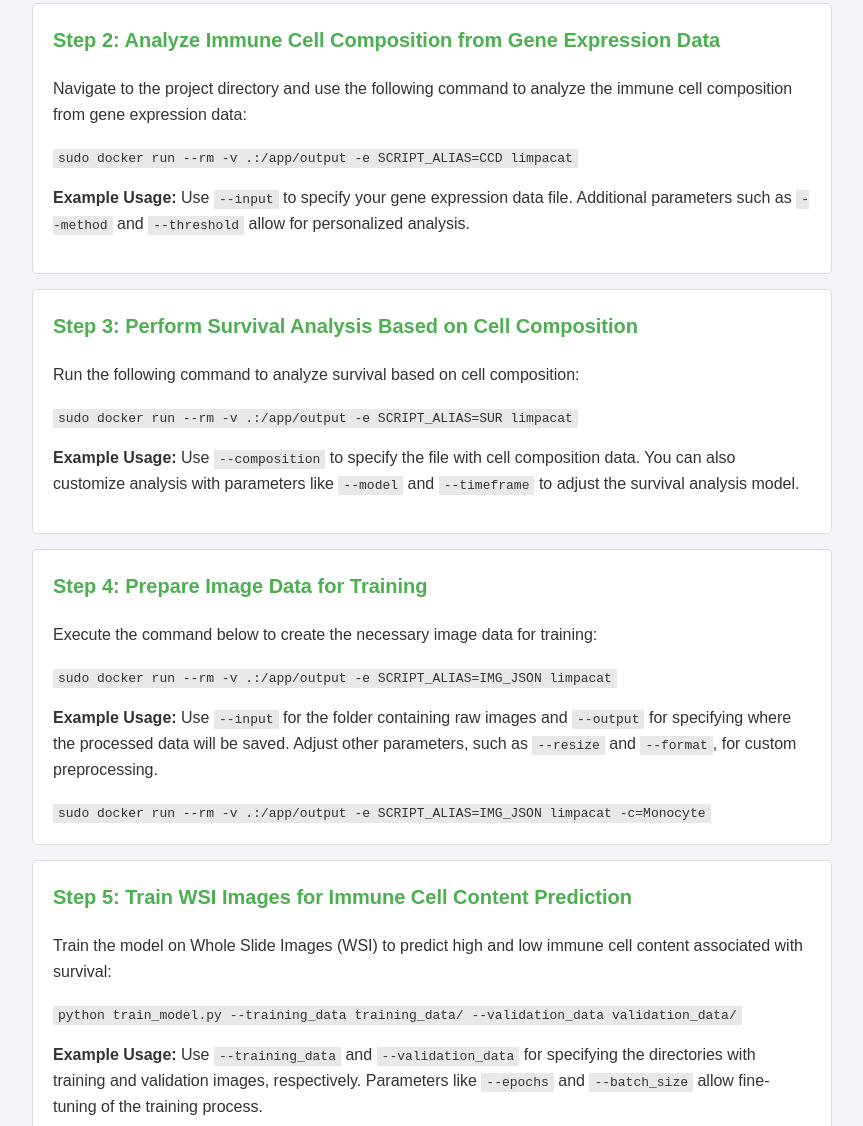
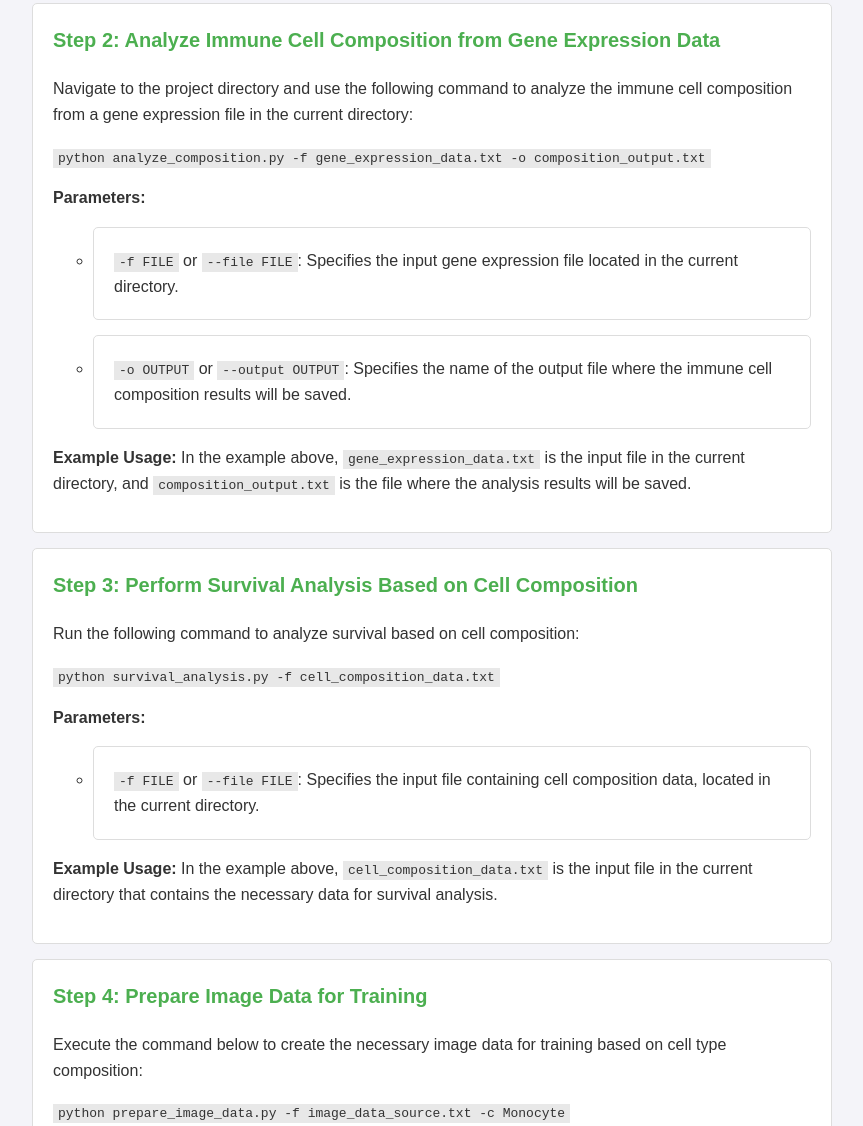
Before and after one commit to holiday01/LIMPACAT, a plain HTML site: page docs/index.html in a window 1280 px wide. Shown: the part 704-1830 px from the top of the page, without its empty margins (208-1071 px from the left). Drawn offline with Linux system fonts and the light colour scheme.

Commit message:
Update index.html

```diff
--- a/docs/index.html
+++ b/docs/index.html
@@ -105,25 +105,42 @@
                 <p>Pull docker file:</p>
                 <code>docker pull yenjungchiu/limpacat</code>
             </li>
+
             <li>
                 <h3>Step 2: Analyze Immune Cell Composition from Gene Expression Data</h3>
-                <p>Navigate to the project directory and use the following command to analyze the immune cell composition from gene expression data:</p>
-                <code>sudo docker run --rm -v .:/app/output -e SCRIPT_ALIAS=CCD limpacat</code>
-                <p><strong>Example Usage:</strong> Use <code>--input</code> to specify your gene expression data file. Additional parameters such as <code>--method</code> and <code>--threshold</code> allow for personalized analysis.</p>
+                <p>Navigate to the project directory and use the following command to analyze the immune cell composition from a gene expression file in the current directory:</p>
+                <code>python analyze_composition.py -f gene_expression_data.txt -o composition_output.txt</code>
+                <p><strong>Parameters:</strong></p>
+                <ul>
+                    <li><code>-f FILE</code> or <code>--file FILE</code>: Specifies the input gene expression file located in the current directory.</li>
+                    <li><code>-o OUTPUT</code> or <code>--output OUTPUT</code>: Specifies the name of the output file where the immune cell composition results will be saved.</li>
+                </ul>
+                <p><strong>Example Usage:</strong> In the example above, <code>gene_expression_data.txt</code> is the input file in the current directory, and <code>composition_output.txt</code> is the file where the analysis results will be saved.</p>
             </li>
+
 
             <li>
                 <h3>Step 3: Perform Survival Analysis Based on Cell Composition</h3>
                 <p>Run the following command to analyze survival based on cell composition:</p>
-                <code>sudo docker run --rm -v .:/app/output -e SCRIPT_ALIAS=SUR limpacat</code>
-                <p><strong>Example Usage:</strong> Use <code>--composition</code> to specify the file with cell composition data. You can also customize analysis with parameters like <code>--model</code> and <code>--timeframe</code> to adjust the survival analysis model.</p>
+                <code>python survival_analysis.py -f cell_composition_data.txt</code>
+                <p><strong>Parameters:</strong></p>
+                <ul>
+                    <li><code>-f FILE</code> or <code>--file FILE</code>: Specifies the input file containing cell composition data, located in the current directory.</li>
+                </ul>
+                <p><strong>Example Usage:</strong> In the example above, <code>cell_composition_data.txt</code> is the input file in the current directory that contains the necessary data for survival analysis.</p>
             </li>
+
 
             <li>
                 <h3>Step 4: Prepare Image Data for Training</h3>
-                <p>Execute the command below to create the necessary image data for training:</p>
-                <code>sudo docker run --rm -v .:/app/output -e SCRIPT_ALIAS=IMG_JSON limpacat</code>
-                <p><strong>Example Usage:</strong> Use <code>--input</code> for the folder containing raw images and <code>--output</code> for specifying where the processed data will be saved. Adjust other parameters, such as <code>--resize</code> and <code>--format</code>, for custom preprocessing.</p>
+                <p>Execute the command below to create the necessary image data for training based on cell type composition:</p>
+                <code>python prepare_image_data.py -f image_data_source.txt -c Monocyte</code>
+                <p><strong>Parameters:</strong></p>
+                <ul>
+                    <li><code>-f FILE</code> or <code>--file FILE</code>: Specifies the input file containing the image data source, located in the current directory.</li>
+                    <li><code>-c CELL_TYPE</code> or <code>--cell_type CELL_TYPE</code>: Specifies the cell type to use for training data preparation. Example values include <code>Monocyte</code>, as used in Step 3.</li>
+                </ul>
+                <p><strong>Example Usage:</strong> In the example above, <code>image_data_source.txt</code> is the input file containing the source image data, and <code>Monocyte</code> is the specified cell type for training data preparation.</p>
                 <code>sudo docker run --rm -v .:/app/output -e SCRIPT_ALIAS=IMG_JSON limpacat  -c=Monocyte</code>
             </li>
 
```
